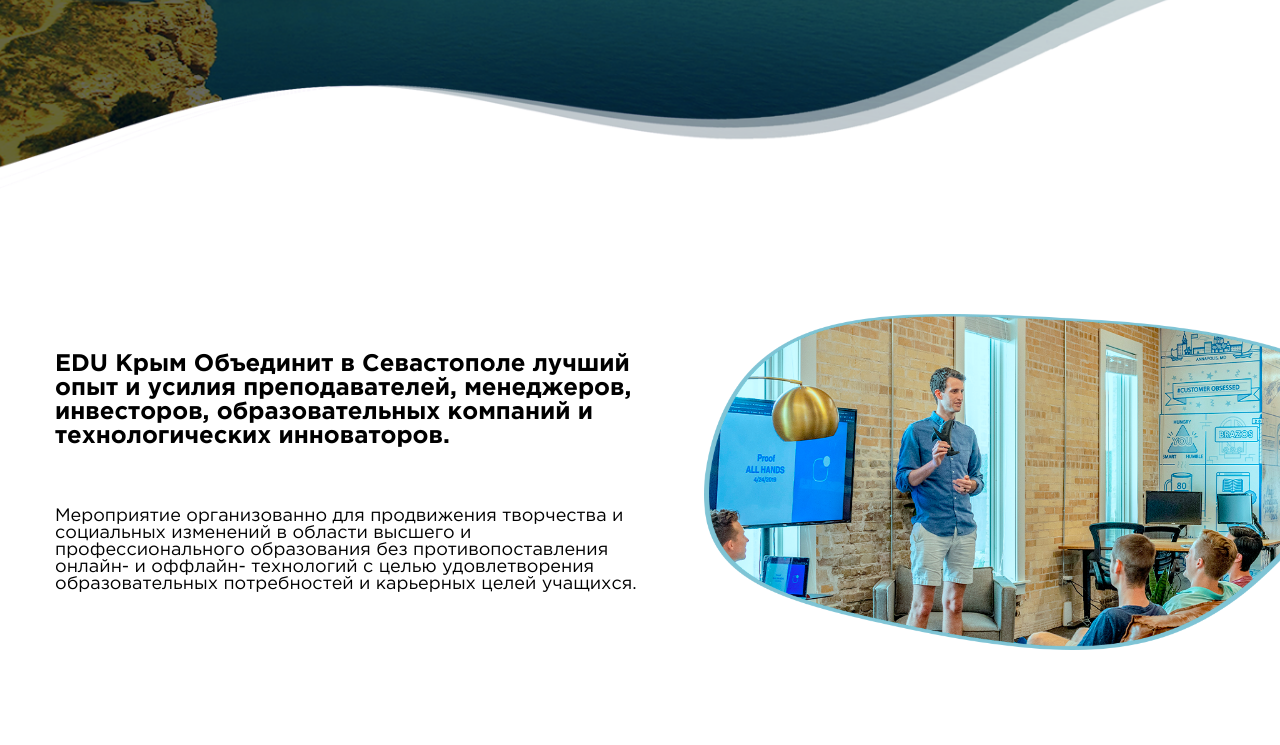
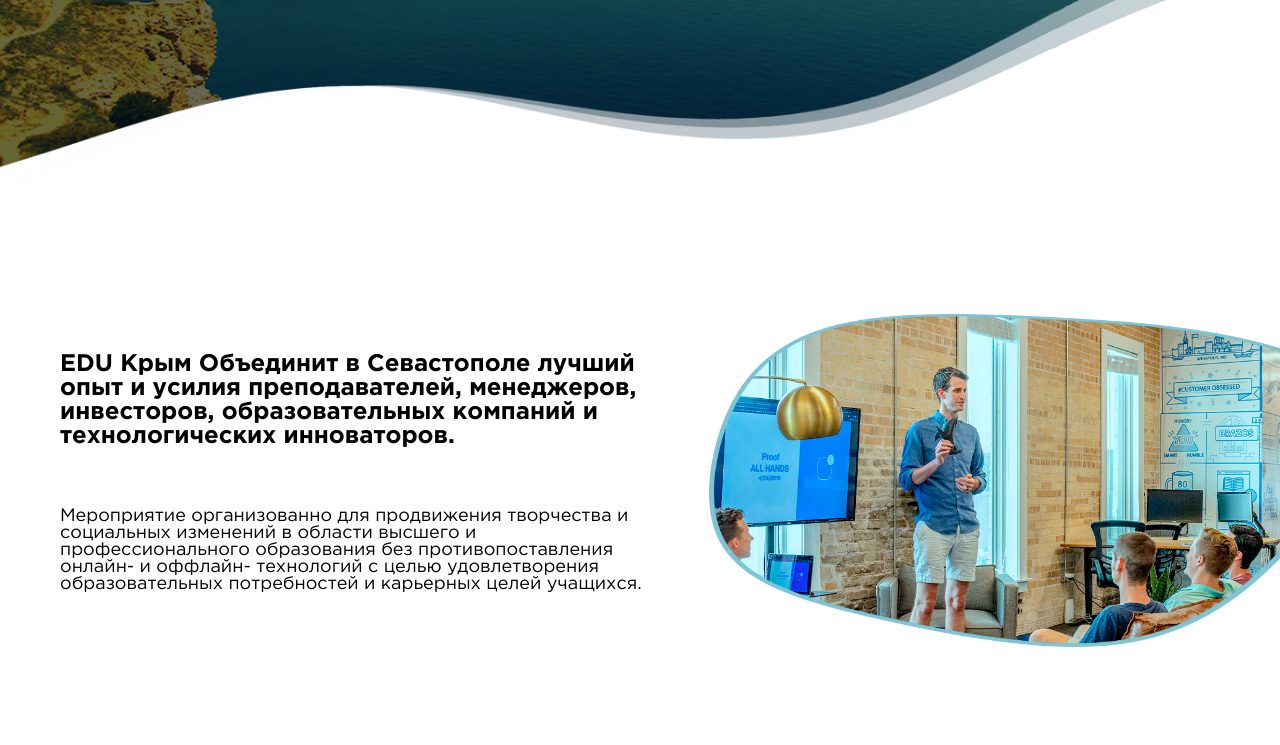
Before and after one commit to Gehart/EDU-Crimea-first-part, a plain HTML site: page index.html in a window 1280 px wide. Shown: the part 796-1541 px from the top of the page. Drawn offline with Linux system fonts and the light colour scheme.

Commit message:
a little more adaptive + code cleaning

```diff
--- a/css/_description.scss
+++ b/css/_description.scss
@@ -1,11 +1,10 @@
-.description /* .container */ {
+.description {
 	height: 700px;
 	display: grid;
 	grid-template-columns: 50% 45%;
-	padding-top: 100px;
+	padding: 100px 0px 0px 10px;
 	justify-content: space-between;
 	width: 100%;
-    // max-width: 2000px;
     margin: 0 auto;
 }
 
@@ -33,8 +32,6 @@
 	background: url("../img/conf-example.png");
 	background-size: 100%, 100%;
 	background-repeat: no-repeat;
-	// max-width: 1000px;
 	width: 100%;
 	height: 100%;
-	// position: absolute;
 }
--- a/css/_start-page.scss
+++ b/css/_start-page.scss
@@ -61,7 +61,6 @@
 		font-style: normal;
 		font-size: 72px;
 		line-height: 95px;
-		// z-index: 2;
 	}
 	h4 {
 		padding-top: 30px;
--- a/css/style.scss
+++ b/css/style.scss
@@ -14,8 +14,7 @@ body {
 
 .container {
 	max-width: 1170px;
-	// width: 1170px;
-	// height: 1000px;
+	padding: 0 10px;
 	margin: 0 auto;
 }
 
--- a/index.html
+++ b/index.html
@@ -58,13 +58,11 @@
 		</div>
 	</section>
 	<section class="description">
-		<!-- <div class="container"> -->
-			<div class="description-text">
-				<h5>EDU Крым Объединит в Севастополе лучший опыт и усилия преподавателей, менеджеров, инвесторов, образовательных компаний и технологических инноваторов.</h5>
-				<p>Мероприятие организованно для продвижения творчества и социальных изменений в области высшего и профессионального образования без противопоставления онлайн- и оффлайн- технологий с целью удовлетворения образовательных потребностей и карьерных целей учащихся.</p>
-			</div>
-			<div class="description-image"></div>
-		<!-- </div> -->
+		<div class="description-text">
+			<h5>EDU Крым Объединит в Севастополе лучший опыт и усилия преподавателей, менеджеров, инвесторов, образовательных компаний и технологических инноваторов.</h5>
+			<p>Мероприятие организованно для продвижения творчества и социальных изменений в области высшего и профессионального образования без противопоставления онлайн- и оффлайн- технологий с целью удовлетворения образовательных потребностей и карьерных целей учащихся.</p>
+		</div>
+		<div class="description-image"></div>
 	</section>
 
 </body>
```
Also changed, not shown: css/style.css.
